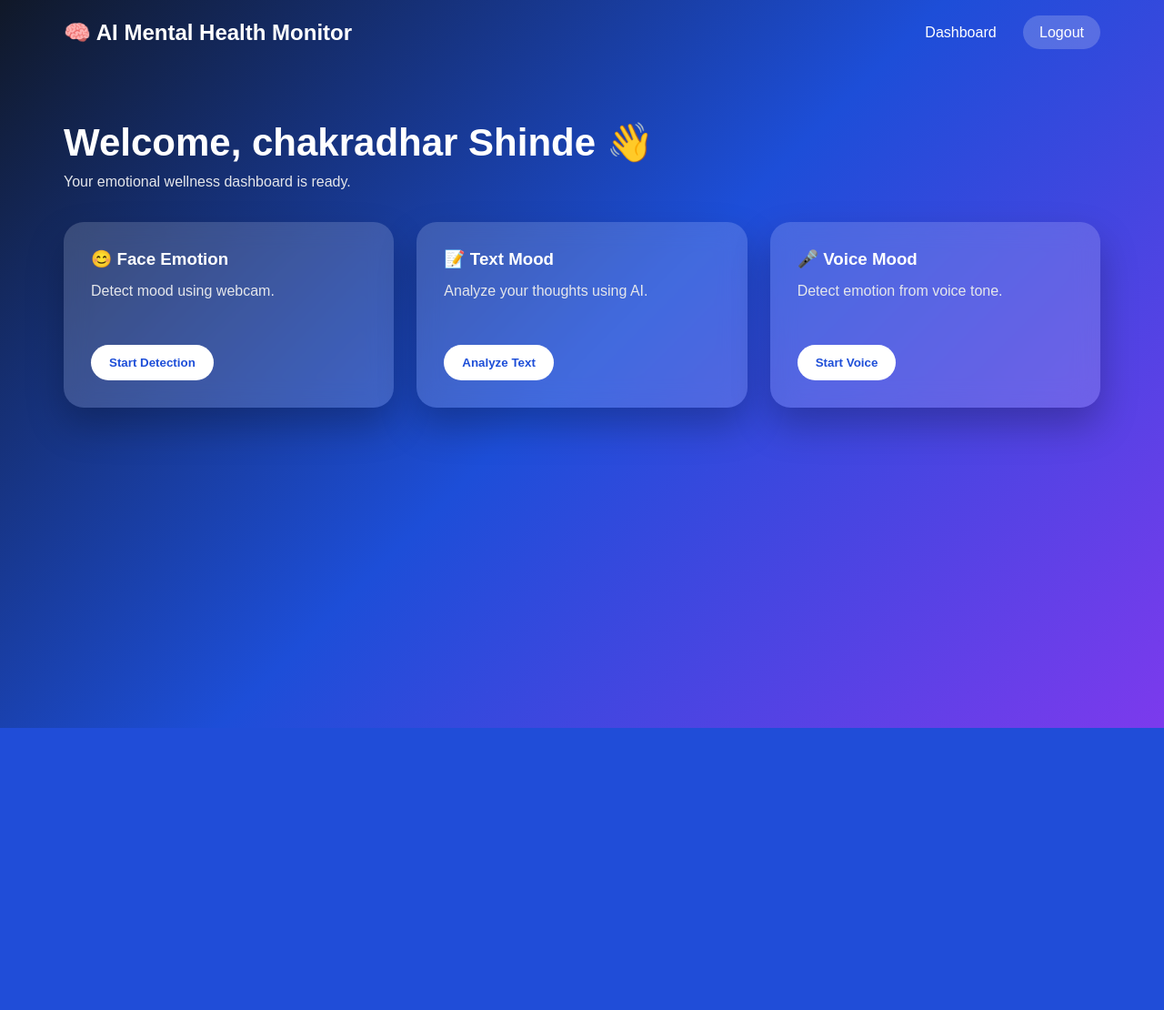
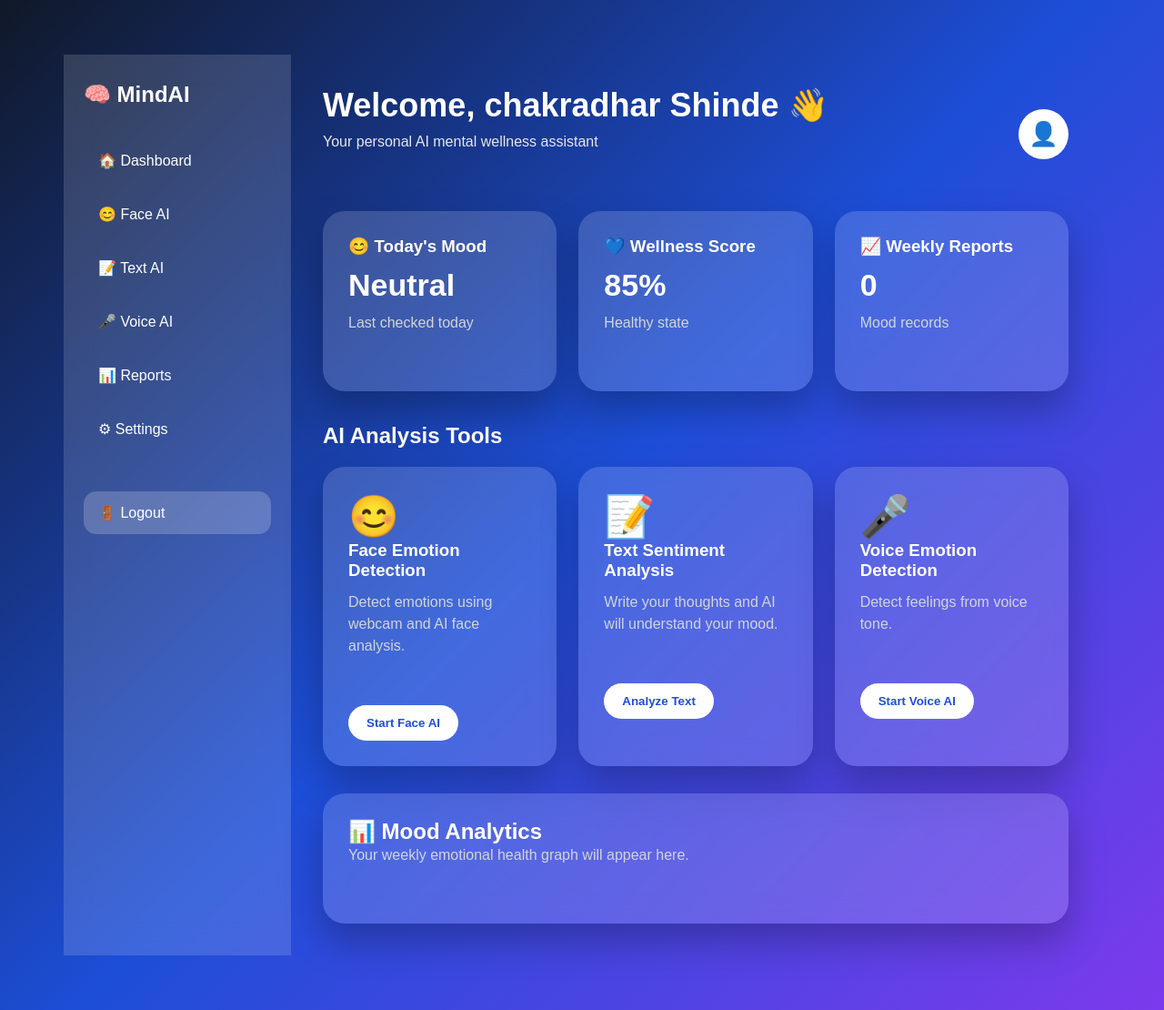
Before and after one commit to saip34702-ui/ai-mental-health-monitor, a Flask app: page /dashboard in a window 1280 px wide. Shown: the whole page at 91% size. Before the commit the page ends 800 px from the top, so only its background shows below. Run offline with Flask 3, Linux system fonts and the light colour scheme; a user stored in the database is signed in.

Commit message:
v1.1 - Added professional AI dashboard UI

```diff
--- a/static/css/style.css
+++ b/static/css/style.css
@@ -273,3 +273,142 @@ body {
         flex-direction: column;
     }
 }
+
+.dashboard {
+    min-height: 100vh;
+    display: flex;
+}
+
+.sidebar {
+    width: 250px;
+    padding: 30px 22px;
+    background: rgba(255, 255, 255, 0.15);
+    backdrop-filter: blur(16px);
+}
+
+.sidebar h2 {
+    margin-bottom: 35px;
+}
+
+.sidebar a {
+    display: block;
+    color: white;
+    text-decoration: none;
+    padding: 14px 16px;
+    margin-bottom: 12px;
+    border-radius: 14px;
+    transition: 0.3s;
+}
+
+.sidebar a:hover {
+    background: rgba(255, 255, 255, 0.2);
+}
+
+.logout {
+    margin-top: 45px;
+    background: rgba(255, 255, 255, 0.2);
+}
+
+.main {
+    flex: 1;
+    padding: 35px;
+}
+
+.topbar {
+    display: flex;
+    justify-content: space-between;
+    align-items: center;
+    margin-bottom: 32px;
+}
+
+.topbar h1 {
+    font-size: 36px;
+}
+
+.topbar p {
+    color: #e5e7eb;
+}
+
+.profile {
+    width: 55px;
+    height: 55px;
+    border-radius: 50%;
+    background: white;
+    color: #1d4ed8;
+    display: flex;
+    justify-content: center;
+    align-items: center;
+    font-size: 26px;
+}
+
+.cards,
+.ai-tools {
+    display: grid;
+    grid-template-columns: repeat(3, 1fr);
+    gap: 24px;
+}
+
+.card,
+.tool,
+.report-box {
+    background: rgba(255, 255, 255, 0.16);
+    backdrop-filter: blur(14px);
+    border-radius: 24px;
+    padding: 28px;
+    box-shadow: 0 20px 40px rgba(0,0,0,0.25);
+}
+
+.card h3,
+.tool h3 {
+    margin-bottom: 12px;
+}
+
+.card h2 {
+    font-size: 34px;
+    margin-bottom: 10px;
+}
+
+.card p,
+.tool p,
+.report-box p {
+    color: #d1d5db;
+    line-height: 1.5;
+}
+
+.section-title {
+    margin: 35px 0 20px;
+}
+
+.tool span {
+    font-size: 45px;
+}
+
+.tool button {
+    margin-top: 18px;
+    padding: 12px 20px;
+    border: none;
+    border-radius: 24px;
+    background: white;
+    color: #1d4ed8;
+    font-weight: bold;
+    cursor: pointer;
+}
+
+.report-box {
+    margin-top: 30px;
+}
+
+@media (max-width: 900px) {
+    .dashboard {
+        flex-direction: column;
+    }
+
+    .sidebar {
+        width: 100%;
+    }
+
+    .cards,
+    .ai-tools {
+        grid-template-columns: 1fr;
+    }
+}
--- a/templates/dashboard.html
+++ b/templates/dashboard.html
@@ -1,44 +1,166 @@
 <!DOCTYPE html>
 <html lang="en">
+
 <head>
     <meta charset="UTF-8">
-    <title>Dashboard | AI Mental Health Monitor</title>
-    <link rel="stylesheet" href="{{ url_for('static', filename='css/style.css') }}">
+    <title>AI Mental Health Monitor | Dashboard</title>
+
+    <link rel="stylesheet"
+          href="{{ url_for('static', filename='css/style.css') }}">
 </head>
+
 <body>
 
-<nav class="navbar">
-    <div class="logo">🧠 AI Mental Health Monitor</div>
-    <div>
-        <a href="/dashboard">Dashboard</a>
-        <a href="/logout" class="btn-small">Logout</a>
+<div class="dashboard">
+
+    <!-- Sidebar -->
+    <div class="sidebar">
+
+        <h2>🧠 MindAI</h2>
+
+        <a href="#">🏠 Dashboard</a>
+        <a href="#">😊 Face AI</a>
+        <a href="#">📝 Text AI</a>
+        <a href="#">🎤 Voice AI</a>
+        <a href="#">📊 Reports</a>
+        <a href="#">⚙ Settings</a>
+
+        <a href="/logout" class="logout">
+            🚪 Logout
+        </a>
+
     </div>
-</nav>
 
-<section class="dashboard">
-    <h1>Welcome, {{ name }} 👋</h1>
-    <p>Your emotional wellness dashboard is ready.</p>
 
-    <div class="dashboard-cards">
-        <div class="dash-card">
-            <h3>😊 Face Emotion</h3>
-            <p>Detect mood using webcam.</p>
-            <button>Start Detection</button>
+    <!-- Main Content -->
+    <div class="main">
+
+        <div class="topbar">
+
+            <div>
+                <h1>Welcome, {{ name }} 👋</h1>
+                <p>Your personal AI mental wellness assistant</p>
+            </div>
+
+            <div class="profile">
+                👤
+            </div>
+
         </div>
 
-        <div class="dash-card">
-            <h3>📝 Text Mood</h3>
-            <p>Analyze your thoughts using AI.</p>
-            <button>Analyze Text</button>
+
+        <!-- Status Cards -->
+        <div class="cards">
+
+            <div class="card">
+                <h3>😊 Today's Mood</h3>
+                <h2>Neutral</h2>
+                <p>Last checked today</p>
+            </div>
+
+
+            <div class="card">
+                <h3>💙 Wellness Score</h3>
+                <h2>85%</h2>
+                <p>Healthy state</p>
+            </div>
+
+
+            <div class="card">
+                <h3>📈 Weekly Reports</h3>
+                <h2>0</h2>
+                <p>Mood records</p>
+            </div>
+
         </div>
 
-        <div class="dash-card">
-            <h3>🎤 Voice Mood</h3>
-            <p>Detect emotion from voice tone.</p>
-            <button>Start Voice</button>
+
+        <h2 class="section-title">
+            AI Analysis Tools
+        </h2>
+
+
+        <!-- AI Feature Cards -->
+        <div class="ai-tools">
+
+            <div class="tool">
+                <span>😊</span>
+
+                <h3>
+                    Face Emotion Detection
+                </h3>
+
+                <p>
+                    Detect emotions using webcam
+                    and AI face analysis.
+                </p>
+
+                <button>
+                    Start Face AI
+                </button>
+
+            </div>
+
+
+            <div class="tool">
+
+                <span>📝</span>
+
+                <h3>
+                    Text Sentiment Analysis
+                </h3>
+
+                <p>
+                    Write your thoughts and AI
+                    will understand your mood.
+                </p>
+
+                <button>
+                    Analyze Text
+                </button>
+
+            </div>
+
+
+            <div class="tool">
+
+                <span>🎤</span>
+
+                <h3>
+                    Voice Emotion Detection
+                </h3>
+
+                <p>
+                    Detect feelings from voice tone.
+                </p>
+
+                <button>
+                    Start Voice AI
+                </button>
+
+            </div>
+
+
         </div>
+
+
+        <!-- Report Section -->
+        <div class="report-box">
+
+            <h2>📊 Mood Analytics</h2>
+
+            <p>
+                Your weekly emotional health
+                graph will appear here.
+            </p>
+
+        </div>
+
+
     </div>
-</section>
+
+</div>
+
 
 </body>
 </html>
```
